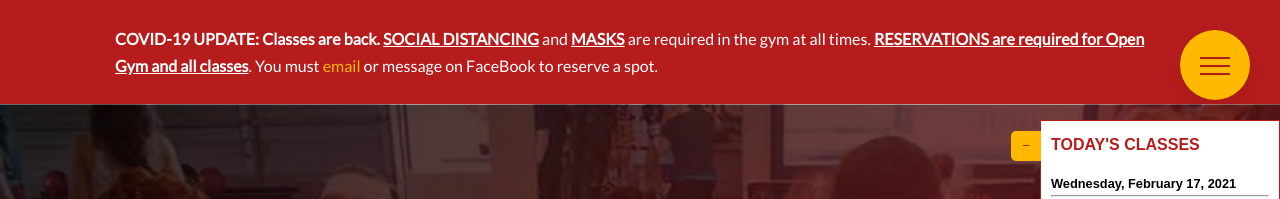
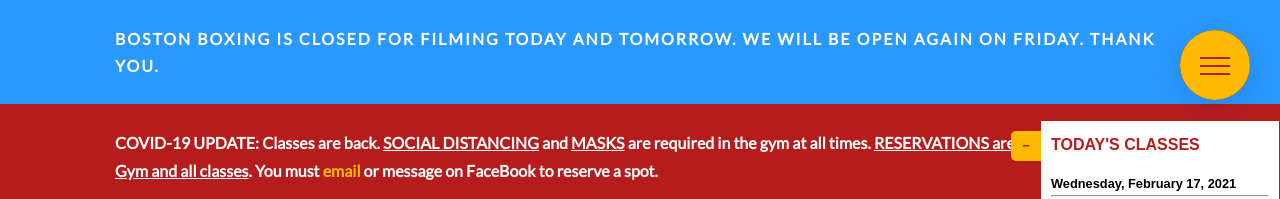
Before and after one commit to RBurrage/bbf-2021, a website: page index.html in a window 1280 px wide. Shown: the top 199 px of the page. Drawn offline with nearby package versions, Linux system fonts and the light colour scheme.

Commit message:
closed for filming alert message

```diff
--- a/index.html
+++ b/index.html
@@ -25,6 +25,8 @@
 </head>
 
 <body>
+  <div class="alert-box" style="background: #2998ff;text-transform: uppercase;letter-spacing:.2rem"><p><strong>Boston Boxing is closed for filming today and tomorrow. We will be open again on Friday. Thank you.</p></div>
+
   <div class="alert-box"><p><strong>COVID-19 UPDATE: Classes are back.</strong> <strong><u>SOCIAL DISTANCING</u></strong> and <strong><u>MASKS</u></strong> are required in the gym at all times. <strong><u>RESERVATIONS are required for Open Gym and all classes</u></strong>. You must <a href="mailto:info@bostonboxing.com">email</a> or message on FaceBook to reserve a spot.</p></div>
   <div class="navigation">
     <input type="checkbox" class="navigation__checkbox" id="navi-toggle" />
```
